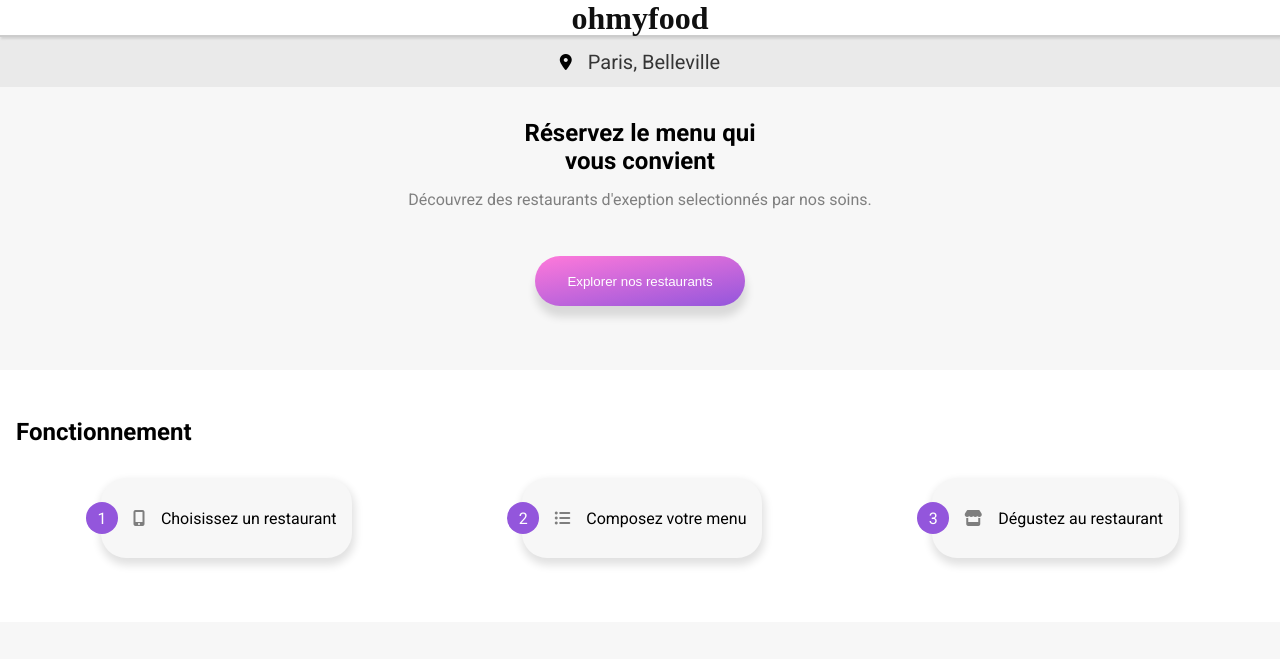
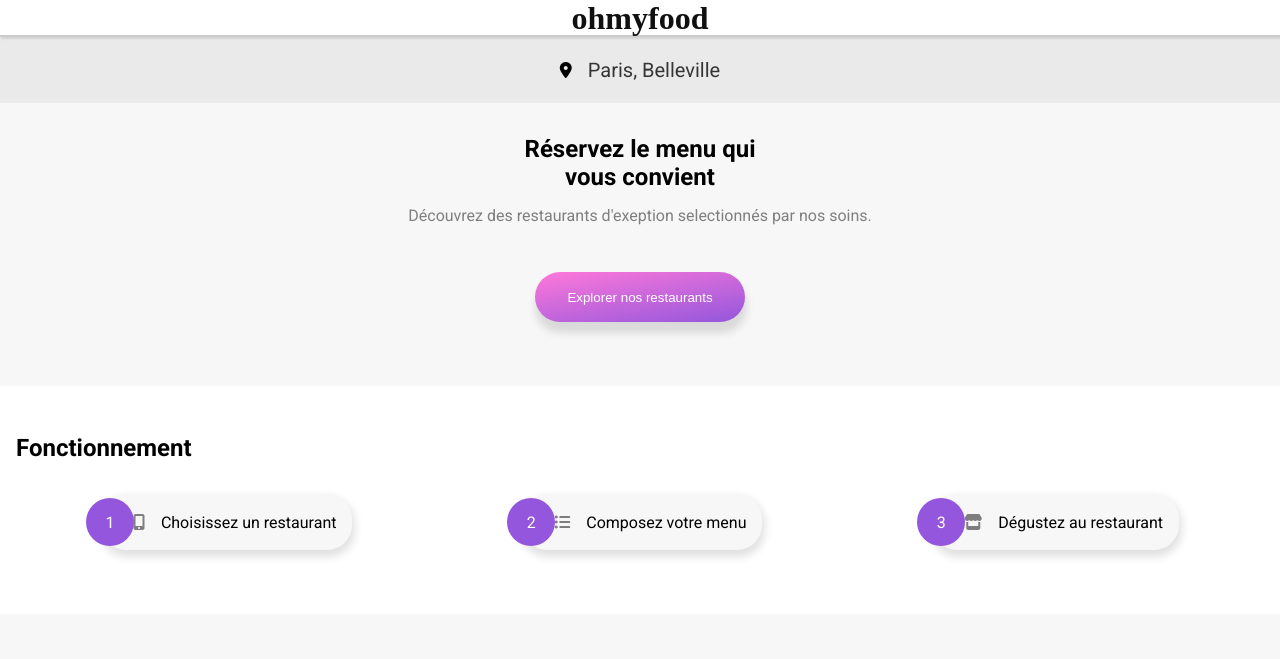
Before and after one commit to Hectorus/P3_OpenClassroom_HH, a website: page index.html in a window 1280 px wide. Shown: the top 659 px of the page. Drawn offline with nearby package versions, Linux system fonts and the light colour scheme; files that its build step writes are made by us from their sources; a web font is replaced by a local one.

Commit message:
refactoring

```diff
--- a/sass/page/_acceuil.scss
+++ b/sass/page/_acceuil.scss
@@ -24,7 +24,7 @@ header {
         justify-content: center;
         align-items: center;
         gap: 1rem;
-        padding: 0,5rem;
+        padding: 0.5rem;
         height: 50px;
         box-shadow: 0px -2px 0px 0px rgb(0 0 0 / 20%);
     }
@@ -82,7 +82,7 @@ header {
     .fonctionnement-step {
         position: relative;
         display: flex;
-        height: 1,5rem;
+        height: 1.5rem;
         margin: 1rem;
         padding: 1rem;
         background-color: $greylight;
@@ -106,7 +106,7 @@ header {
             height: 2rem;
             background-color: $primaire;
             color: #ffffff;
-            padding: 0,5rem;
+            padding: 0.5rem;
 
 
         }
@@ -262,25 +262,4 @@ header {
     animation: 0.75s ease-in 0s infinite spin;
 
 
-  }
-
-  @keyframes spin {
-    0% {
-      transform: rotate(0deg);
-    }
-    100% {
-      transform: rotate(360deg);
-
-    }
-
 }
-
-    @keyframes spin_end {
-        0% {
-            opacity: 1;
-        }
-        100% {
-            opacity: 0;
-            z-index: -1;
-        }
-    }
--- a/sass/utils/_keyframes.scss
+++ b/sass/utils/_keyframes.scss
@@ -8,6 +8,8 @@
       opacity: 1;
     }
 }
+
+
 @keyframes quarterspin {
     0% {
       transform: rotate(-300deg);
@@ -16,3 +18,25 @@
       transform: rotate(0);
     }
 }
+
+
+@keyframes spin {
+  0% {
+    transform: rotate(0deg);
+  }
+  100% {
+    transform: rotate(360deg);
+
+  }
+
+}
+
+@keyframes spin_end {
+    0% {
+        opacity: 1;
+    }
+    100% {
+        opacity: 0;
+        z-index: -1;
+    }
+}
--- a/sass/utils/_mixins.scss
+++ b/sass/utils/_mixins.scss
@@ -34,5 +34,6 @@
     .fa-regular{
         color: black;
         opacity: 0,9;
+
     }
 }
```
